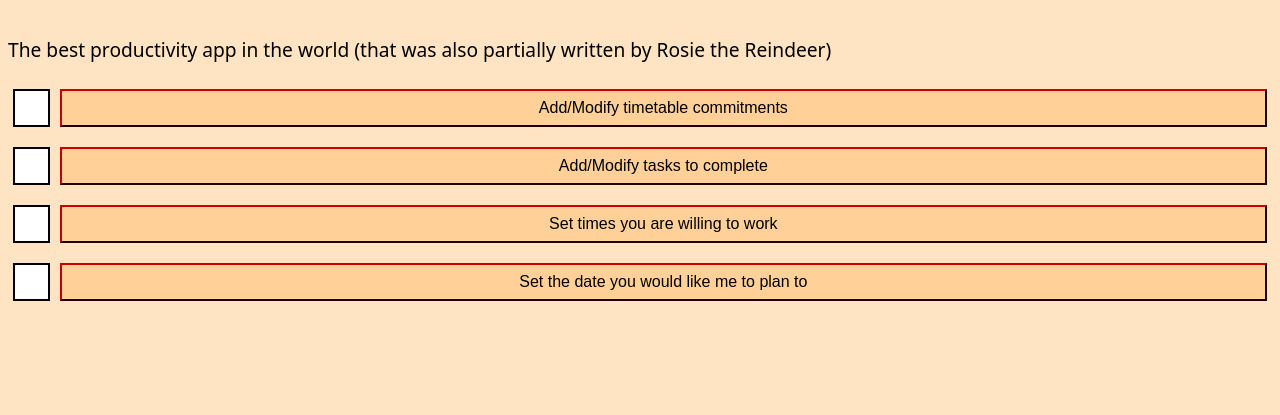
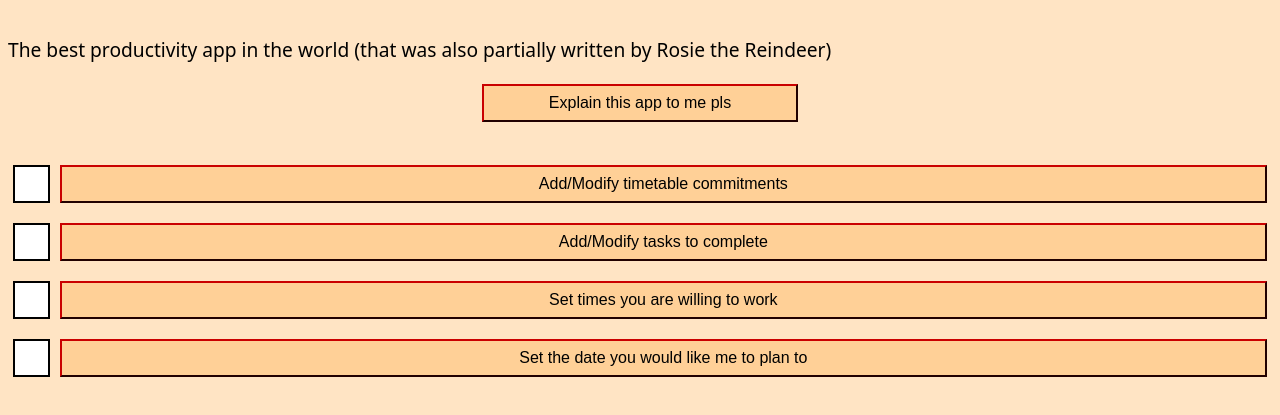
Before and after one commit to bethLacy/DUWITHacks26, a plain HTML site: page CLIENT/index.html in a window 1280 px wide. Shown: the part 151-566 px from the top of the page. Drawn offline with Linux system fonts and the light colour scheme.

Commit message:
create help button

```diff
--- a/CLIENT/index.html
+++ b/CLIENT/index.html
@@ -14,6 +14,10 @@
 
         <h1>Rein it in</h1>
         <p>The best productivity app in the world (that was also partially written by Rosie the Reindeer)</p>
+
+        <div class = "helpWrapper">
+            <button id = "helpButton">Explain this app to me pls</button>
+        </div>
 
         <div class="button-group">
 
--- a/CLIENT/styles.css
+++ b/CLIENT/styles.css
@@ -132,3 +132,13 @@ label {
 #loadSpace {
     margin-top: 5%;
 }
+
+.helpWrapper {
+    text-align: center;
+    margin-top: 1%;
+    margin-bottom: 3%;
+}
+
+#helpButton {
+    width: 25%;
+}
```
